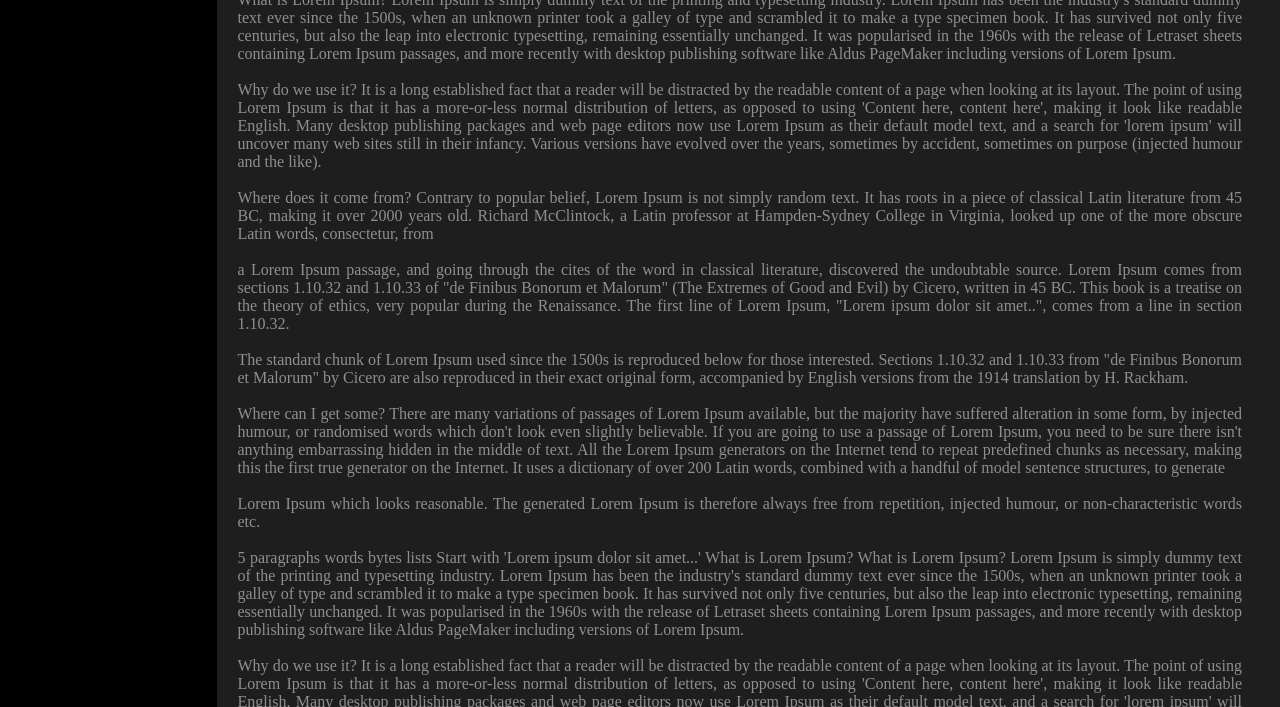
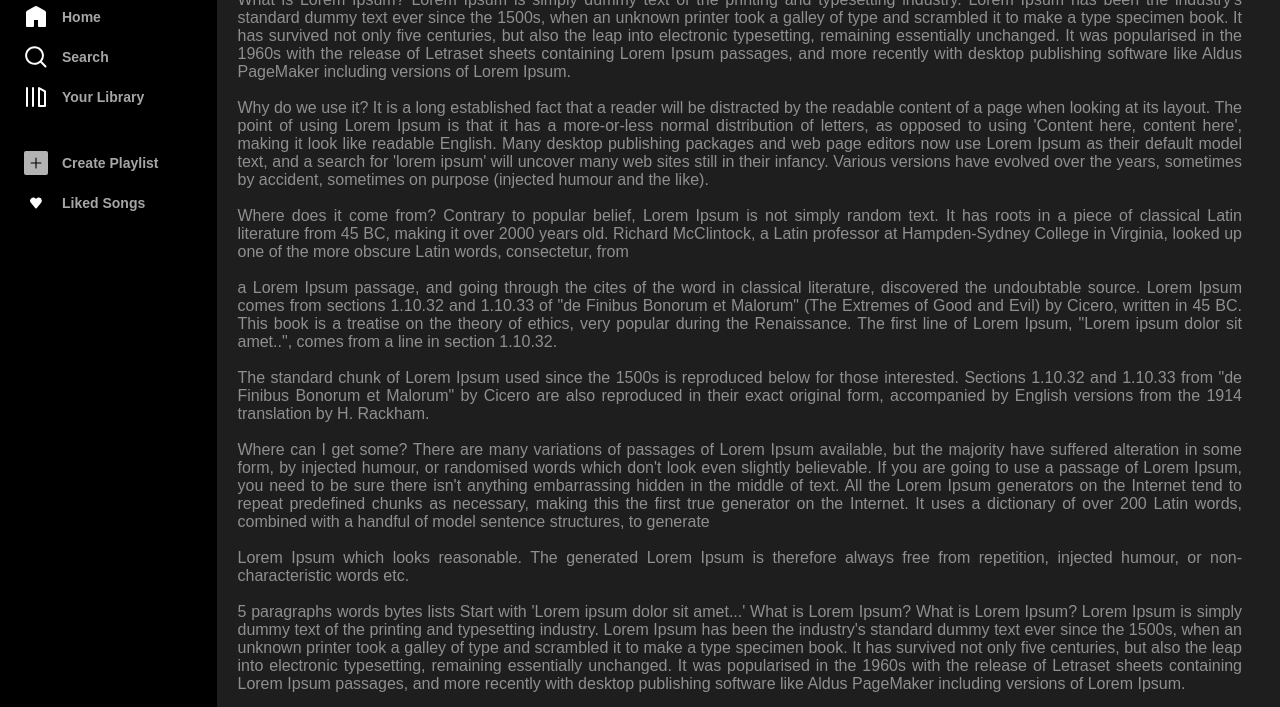
Before and after one commit to balram2002/NotSpotify, a plain HTML site: page index.html in a window 1280 px wide. Shown: the part 93-800 px from the top of the page. Drawn offline with Linux system fonts and the light colour scheme.

Commit message:
Some sidebars links added.

```diff
--- a/index.html
+++ b/index.html
@@ -11,7 +11,41 @@
 
 <body>
     <div class="mainDiv">
-        <div class="sidebar"></div>
+        <div class="sidebar">
+            <div class="navLinkTop">
+                <img class="logo" src="assets/logo.svg" alt="Spotify Logo">
+                <div class="space"></div>
+                <div class="navItem">
+                    <img src="assets/home-fill.svg" alt="home">
+                    <a href="" class="home">Home</a>
+                </div>
+                <div class="navItem">
+                    <img src="assets/search.svg" alt="search">
+                    <a href="" class="search">Search</a>
+                </div>
+                <div class="navItem">
+                    <img src="assets/lib.svg" alt="Your Library">
+                    <a href="" class="lib">Your Library</a>
+                </div>
+                <div class="space"></div>
+                <div class="navItem">
+                    <img class="createPlaylist" src="assets/add.svg" alt="Create Playlist">
+                    <a href="">Create Playlist</a>
+                </div>
+                <div class="navItem">
+                    <img class="likedSongs" src="assets/heart-fill.svg" alt="Liked Songs">
+                    <a href="">Liked Songs</a>
+                </div>
+                <!--
+                <hr>
+                <a href="" class="createPlaylist"><img src="assets/add.svg" alt="Create Playlist"> Your Library</a>
+                <a href="" class="likedSongs"><img src="assets/heart.svg" alt="Liked Songs"> Your Library</a> -->
+            </div>
+            <div class="navLinkBottom">
+                <!-- <a href="" class="">Your Library</a>
+                <a href="" class="">Your Library</a> -->
+            </div>
+        </div>
         <div class="availArea">
             <div class="nav"></div>
             <div class="contentCtnr">
--- a/style.css
+++ b/style.css
@@ -3,10 +3,12 @@
     margin: 0;
     box-sizing: border-box;
     color: rgba(255, 255, 255, 0.5);
+    font-family: sans-serif;
 }
 
+
 body {
-    background-color: rgb(255, 0, 0);
+    background-color: rgb(30, 30, 30);
 }
 
 .mainDiv {
@@ -23,6 +25,61 @@ body {
     width: 17.5%;
 }
 
+.navLinkTop {
+    width: 100%;
+    padding: 24px;
+    display: flex;
+    flex-direction: column;
+}
+
+.navLinkTop .logo {
+    width: fit-content;
+    height: 40px;
+}
+
+.navItem {
+    display: flex;
+    align-items: center;
+    margin: 8px 0;
+}
+
+.navItem a {
+    text-decoration: none;
+    font-size: 14px;
+    color: rgba(255, 255, 255, 0.65);
+    font-weight: 700;
+}
+
+.navItem img {
+    color: white;
+    margin-right: 14px;
+}
+
+.navItem a:hover {
+    color: white;
+}
+
+.space {
+    padding: 13px 0;
+}
+
+.navItem .createPlaylist {
+    width: 24px;
+    height: 24px;
+    padding: 6px;
+    border-radius: 2px;
+    background-color: rgba(255, 255, 255, 0.70);
+    margin-right: 14px;
+}
+
+.navItem .likedSongs {
+    width: 24px;
+    height: 24px;
+    padding: 6px;
+    background-image: linear-gradient();
+    margin-right: 14px;
+}
+
 /* Side NavigationBar End */
 
 
@@ -34,6 +91,7 @@ body {
     position: relative;
     overflow: overlay;
 }
+
 /* Available Area End */
 
 
@@ -56,9 +114,10 @@ body {
     padding: 20px 38px 20px 20px;
 }
 
-.contentCtnr p{
-text-align: justify;
+.contentCtnr p {
+    text-align: justify;
 }
+
 /* Content Area End */
 
 
@@ -78,4 +137,5 @@ text-align: justify;
 ::-webkit-scrollbar-thumb:hover {
     background: rgba(255, 255, 255, 0.48);
 }
+
 /* Custom Scrollbar End */
```
Also changed, not shown: assets/add.svg (added), assets/heart-fill.svg (added), assets/heart.svg (added), assets/home-fill.svg (added), assets/home.svg (added), assets/lib-fill.svg (added), assets/lib.svg (added), assets/logo.svg (added), assets/search-fill.svg (added), assets/search.svg (added).
